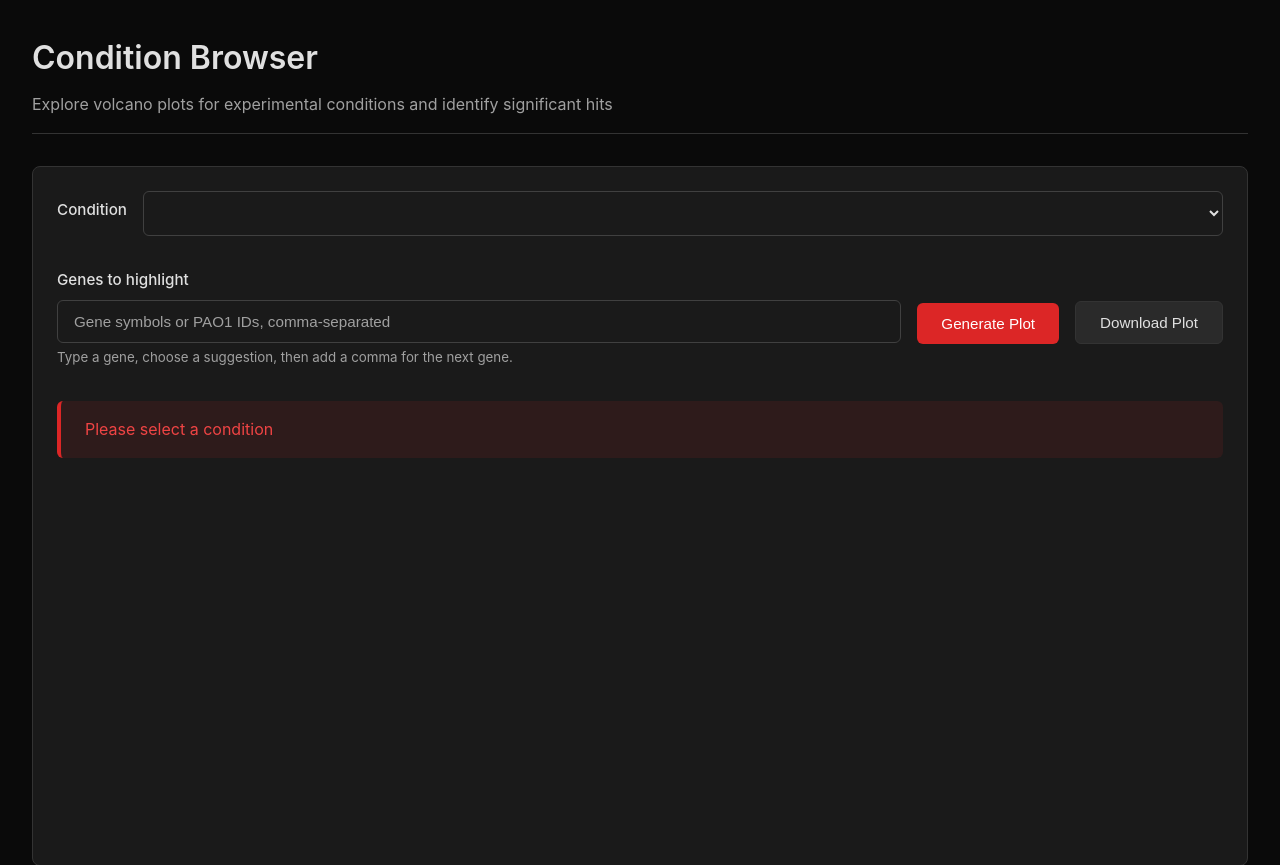
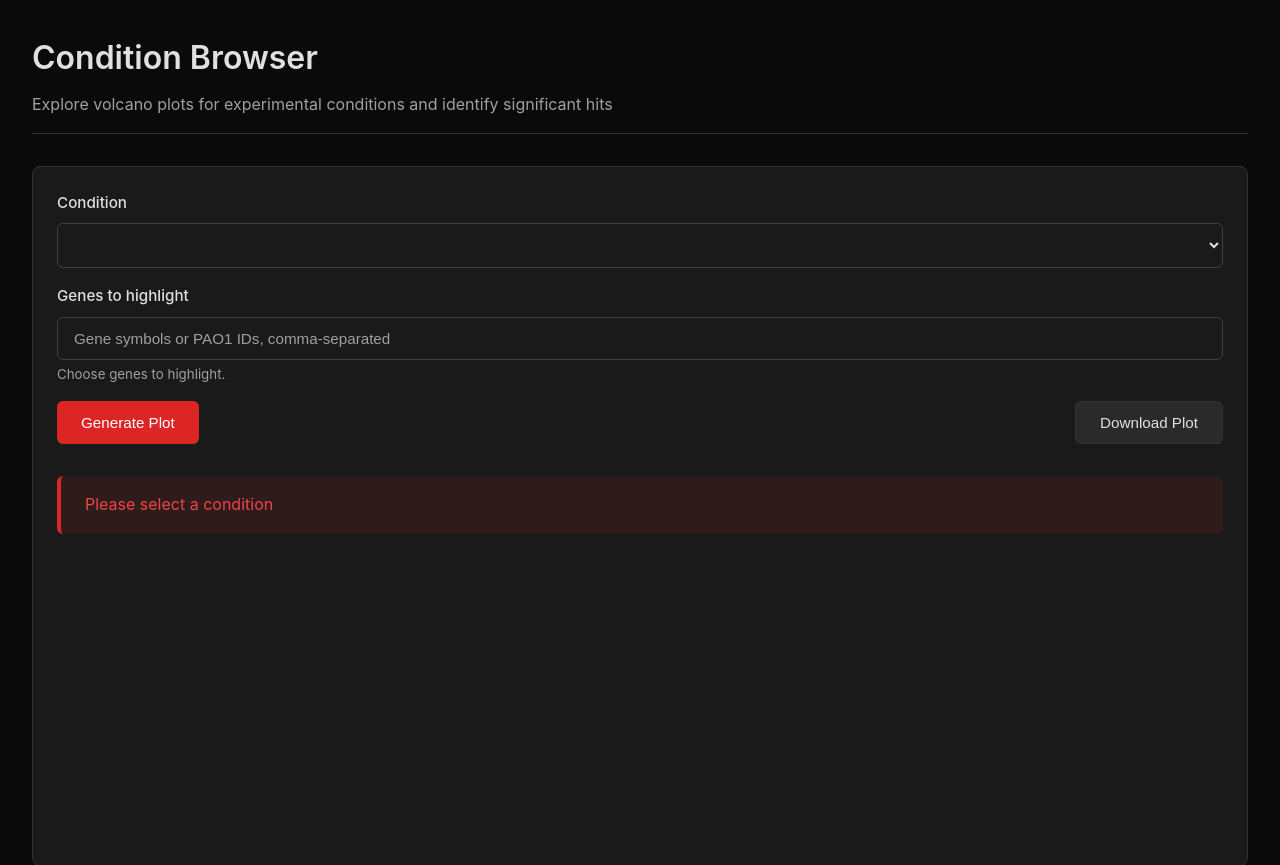
Before and after one commit to Raymi556/CRISPRi-PseudoBrowser, a Django app: page /condition/ in a window 1280 px wide. Shown: the part 72-937 px from the top of the page. Run offline with Django 5.2, Linux system fonts and the light colour scheme; data that the repository does not hold is empty; some libraries are stand-ins or nearby versions.

Commit message:
Improved display in condition

```diff
--- a/condition/templates/condition/index.html
+++ b/condition/templates/condition/index.html
@@ -12,6 +12,7 @@
 <div class="card card--stacked" id="volcano-info-card">
     <div class="card-header-row">
         <form id="volcano-form" class="condition-selector-form">
+            <div class="condition-div">
                 <label for="condition-select" class="form-label">Condition</label>
                 <select id="condition-select" class="form-control">
                     {% for condition in conditions %}
@@ -21,23 +22,23 @@
                     </option>
                     {% endfor %}
                 </select>
-        </form>
-        <div class="condition-highlight-row">
-            <div class="form-group--relative condition-highlight-input">
+            </div>
+            <div class="form-group--relative condition-highlight-input condition-div">
                 <label for="highlight-genes" class="form-label">Genes to highlight</label>
                 <input id="highlight-genes" class="form-control"
                        placeholder="Gene symbols or PAO1 IDs, comma-separated"
                        autocomplete="off">
-                <small class="form-hint">Type a gene, choose a suggestion, then add a comma for the next gene.</small>
+                <small class="form-hint">Choose genes to highlight.</small>
             </div>
-            <button type="submit" class="btn btn-primary condition-button">
+            <div class="condition-button-div">
+                <button type="submit" class="btn btn-primary">
                     Generate Plot
                 </button>
-            <button id="download-plot" class="btn btn-secondary condition-button">Download Plot</button>
+                <button id="download-plot" class="btn btn-secondary">Download Plot</button>
             </div>
+        </form>
     </div>
     <div id="error-message" class="message message-error message--spaced" hidden></div>
-    <div id="condition-criteria" class="message message-info" hidden></div>
     <div id="loading" class="loading" hidden>
         <div class="spinner"></div>
         <p class="mt-2">Loading data...</p>
--- a/static/css/main.css
+++ b/static/css/main.css
@@ -184,7 +184,6 @@ body {
 
 .condition-button {
     flex: 0 0 auto;
-    margin-bottom: 1.55rem;
 }
 
 .mismatch-panel-grid {
@@ -1143,15 +1142,18 @@ input[type="range"]::-moz-range-thumb:hover {
 }
 
 .condition-selector-form {
-    display: flex;
     align-items: center;
     gap: 1rem;
     flex: 1;
 }
 
-.condition-selector-form .form-control {
-    width: auto;
-    flex: 1;
+.condition-div {
+    margin-bottom: 1rem;
+}
+
+.condition-button-div{
+    display: flex;
+    justify-content: space-between;
 }
 
 .mismatch-selector-form {
```
Lines whose indentation alone changed are shown as unchanged.
